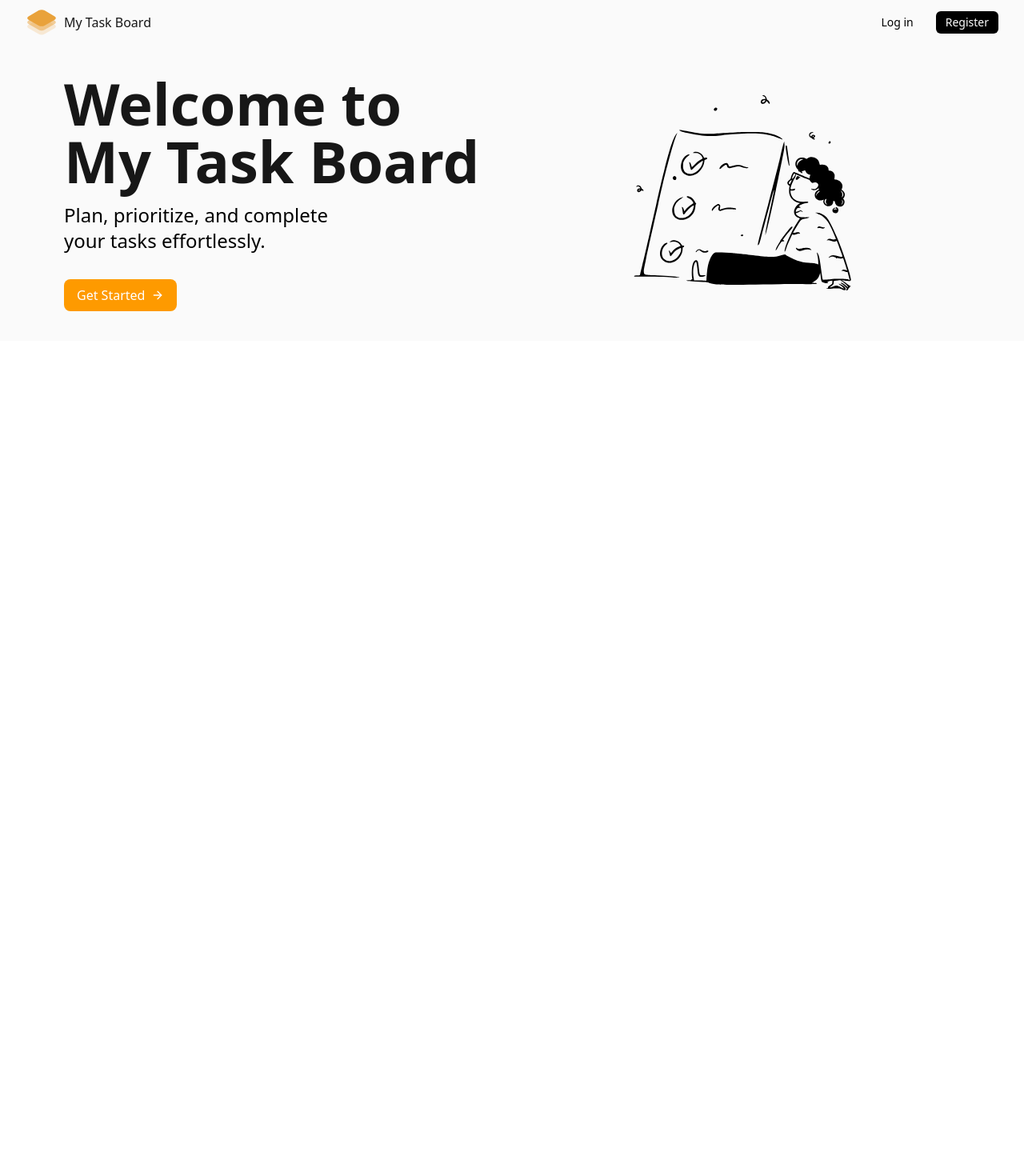
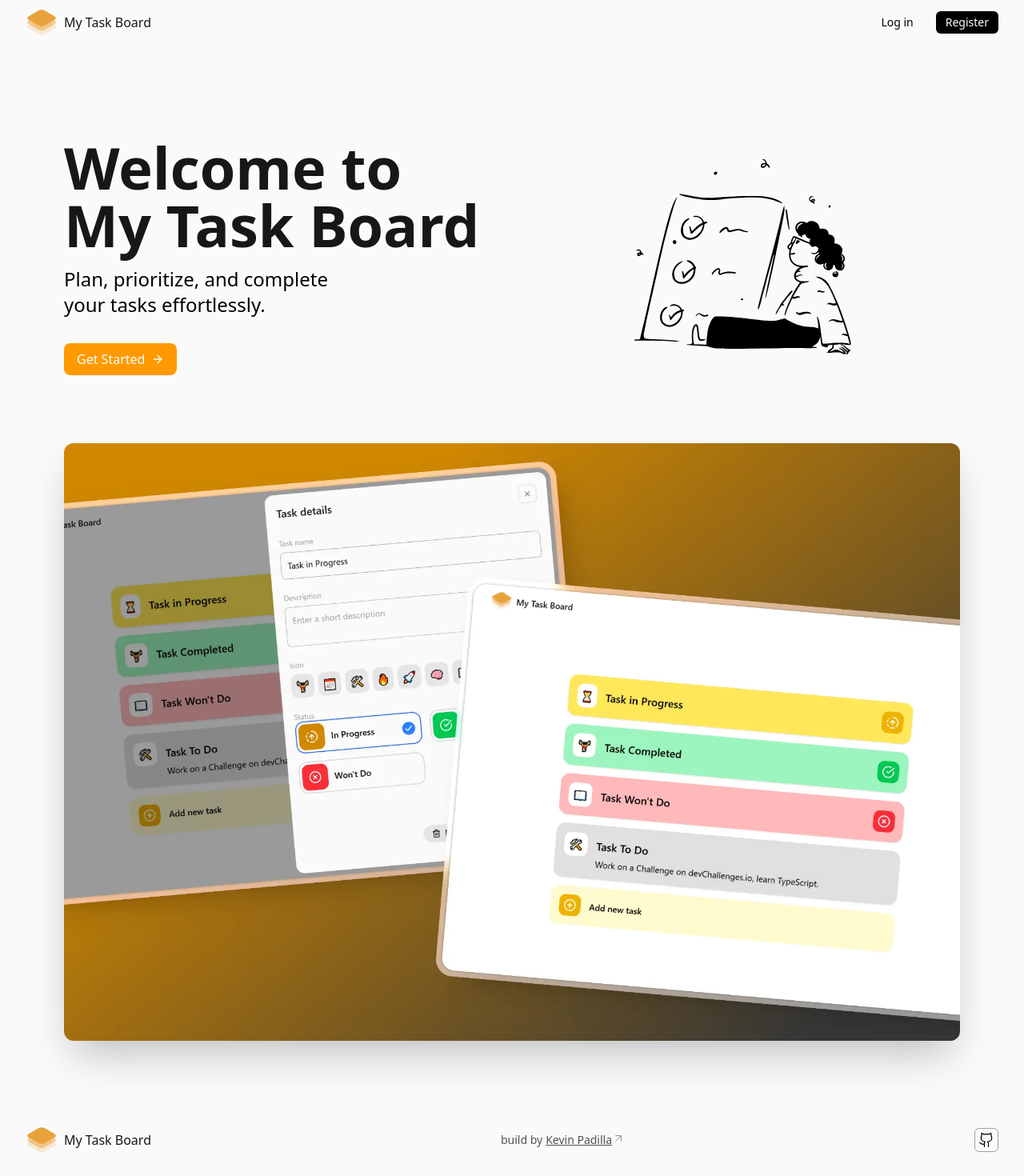
Before and after one commit to KevinPadi/My-task-board, a React (Vite) app: page / in a window 1280 px wide. Shown: the top 1470 px of the page at 80% size. Before the commit the page ends 800 px from the top, so only its background shows below. Built offline with nearby package versions, Linux system fonts and the light colour scheme; no server answers.

Commit message:
ft: hero image added

```diff
--- a/src/pages/HomePage.tsx
+++ b/src/pages/HomePage.tsx
@@ -2,7 +2,9 @@ import { Link } from 'react-router-dom'
 import HeroIllustration from '../assets/hero_illustration.svg'
 import Header from '../components/Header'
 import { useAuth } from '../context/AuthContext'
-import { ArrowRight } from 'lucide-react'
+import { ArrowRight, ArrowUpRight, Github } from 'lucide-react'
+import Logo from '../assets/Logo.svg'
+import Footer from '../components/Footer'
 
 const HomePage = () => {
 
@@ -11,8 +13,8 @@ const HomePage = () => {
   return (
     <section className='bg-neutral-50'>
       <Header />
-      <div className="mx-auto max-w-screen-xl px-4 py-8 sm:px-20">
-        <div className="grid grid-cols-1 gap-4 md:grid-cols-2 md:items-center md:gap-8">
+      <div className="mx-auto max-w-screen-xl px-4 py-8 sm:px-20 space-y-20">
+        <div className="grid grid-cols-1 gap-4 md:grid-cols-2 md:items-center md:gap-8 mt-20">
           <div>
             <div className="max-w-lg md:max-w-none">
               <h1 className="text-4xl font-semibold text-neutral-900 sm:text-7xl text-balance">
@@ -42,7 +44,12 @@ const HomePage = () => {
             />
           </div>
         </div>
+
+        <div>
+          <img src="/src/assets/my_task_board_hero.webp" alt="hero image" className='rounded-xl shadow-2xl' />
+        </div>
       </div>
+      <Footer />
     </section>
   )
 }
```
Also changed, not shown: src/assets/my_task_board_hero.webp (added).
